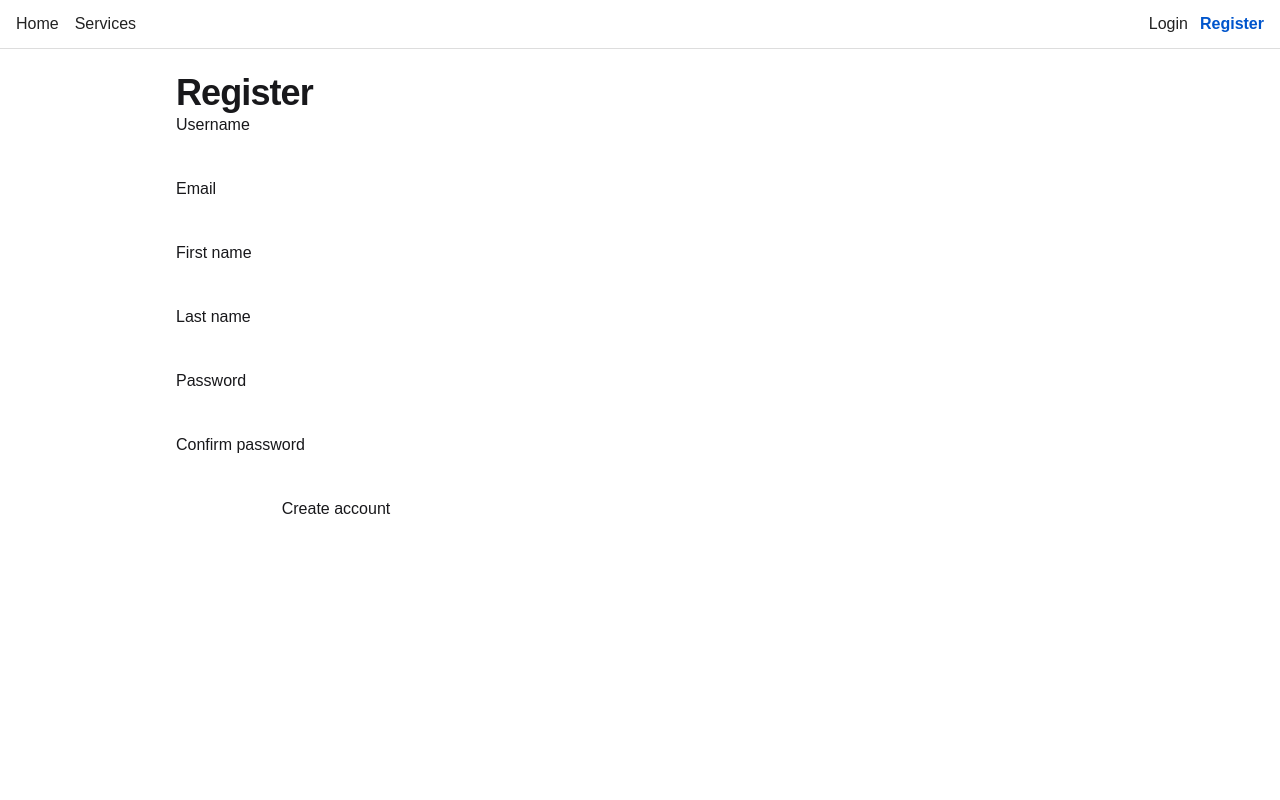
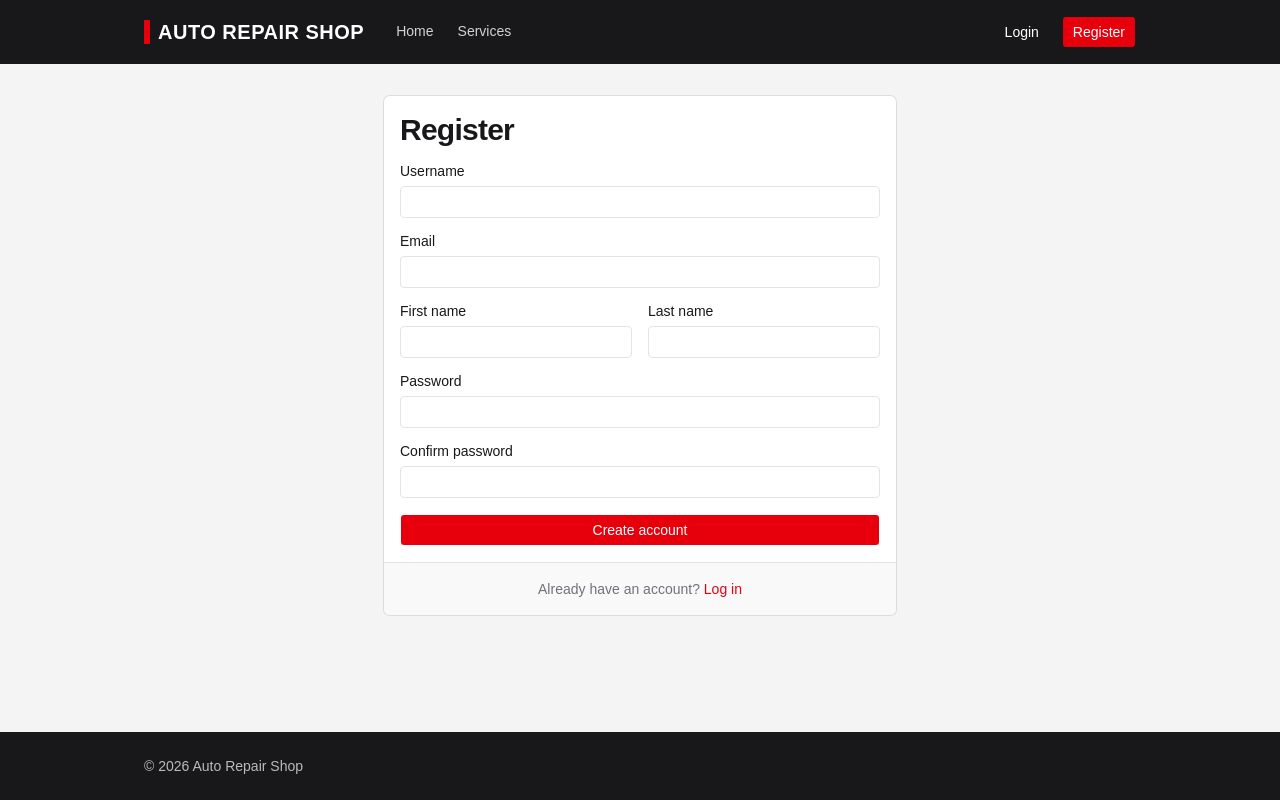
Before and after one commit to martin-slavov/auto-repair-shop-web, a React (Vite) app: page /register in a window 1280 px wide. Built offline with nearby package versions, Linux system fonts and the light colour scheme.

Commit message:
Add: restyled navigation, footer and auth pages with shadcn components

```diff
--- a/src/App.css
+++ b/src/App.css
@@ -2,49 +2,6 @@
   max-width: 960px;
   margin: 0 auto;
   padding: 24px 16px;
-}
-
-.nav {
-  display: flex;
-  align-items: center;
-  gap: 16px;
-  padding: 12px 16px;
-  border-bottom: 1px solid #ddd;
-}
-
-.nav-user {
-  margin-left: auto;
-  display: flex;
-  gap: 12px;
-  align-items: center;
-}
-
-.auth-form {
-  display: flex;
-  flex-direction: column;
-  gap: 12px;
-  max-width: 320px;
-}
-
-.form-field {
-  display: flex;
-  flex-direction: column;
-  gap: 4px;
-}
-
-.field-error {
-  color: #b00020;
-  font-size: 0.9rem;
-}
-
-.nav a {
-  color: #222;
-  text-decoration: none;
-}
-
-.nav a.active {
-  font-weight: bold;
-  color: #0055cc;
 }
 
 .catalog-table {
@@ -77,7 +34,3 @@
   color: #666;
   font-size: 0.9rem;
 }
-
-.success {
-  color: #1b7a1b;
-}
--- a/src/components/Layout.tsx
+++ b/src/components/Layout.tsx
@@ -1,45 +1,134 @@
-import { NavLink, Outlet } from 'react-router'
+import { useState } from 'react'
+import { Link, NavLink, Outlet } from 'react-router'
+import { Menu, X } from 'lucide-react'
+import { Button, buttonVariants } from '@/components/ui/button'
+import { cn } from '@/lib/utils'
 import { useAuth } from '../auth/useAuth'
+
+const onDarkGhost =
+  'text-background hover:bg-background/10 hover:text-background aria-expanded:bg-background/10 aria-expanded:text-background'
+
+function navLinkClass({ isActive }: { isActive: boolean }) {
+  return cn(
+    'border-b-2 py-1 text-sm font-medium transition-colors',
+    isActive
+      ? 'border-primary text-background'
+      : 'border-transparent text-background/80 hover:text-background',
+  )
+}
 
 function Layout() {
   const { user, logout } = useAuth()
+  const [menuOpen, setMenuOpen] = useState(false)
 
   const canSeeVehicles = user?.role === 'CUSTOMER' || user?.role === 'ADMIN'
   const isAdmin = user?.role === 'ADMIN'
 
-  return (
+  function closeMenu() {
+    setMenuOpen(false)
+  }
+
+  function handleLogout() {
+    logout()
+    setMenuOpen(false)
+  }
+
+  const links = (
     <>
-      <nav className="nav">
-        <NavLink to="/" end>
+      <NavLink to="/" end className={navLinkClass} onClick={closeMenu}>
         Home
       </NavLink>
-        <NavLink to="/services">Services</NavLink>
-        {canSeeVehicles && <NavLink to="/vehicles">Vehicles</NavLink>}
-        {isAdmin && <NavLink to="/admin/users">Admin</NavLink>}
+      <NavLink to="/services" className={navLinkClass} onClick={closeMenu}>
+        Services
+      </NavLink>
+      {canSeeVehicles && (
+        <NavLink to="/vehicles" className={navLinkClass} onClick={closeMenu}>
+          Vehicles
+        </NavLink>
+      )}
+      {isAdmin && (
+        <NavLink to="/admin/users" className={navLinkClass} onClick={closeMenu}>
+          Admin
+        </NavLink>
+      )}
+    </>
+  )
 
-        <div className="nav-user">
-          {user ? (
+  const authArea = user ? (
     <>
-              <span>
+      <span className="text-sm text-background/80">
         {user.username} ({user.role})
       </span>
-              <button type="button" onClick={logout}>
+      <Button variant="secondary" onClick={handleLogout}>
         Logout
-              </button>
+      </Button>
     </>
   ) : (
     <>
-              <NavLink to="/login">Login</NavLink>
-              <NavLink to="/register">Register</NavLink>
+      <Link
+        to="/login"
+        onClick={closeMenu}
+        className={cn(buttonVariants({ variant: 'ghost' }), onDarkGhost)}
+      >
+        Login
+      </Link>
+      <Link to="/register" onClick={closeMenu} className={buttonVariants()}>
+        Register
+      </Link>
     </>
+  )
+
+  return (
+    <div className="flex min-h-screen flex-col">
+      <header className="bg-foreground text-background">
+        <div className="mx-auto flex h-16 w-full max-w-5xl items-center gap-8 px-4">
+          <Link
+            to="/"
+            onClick={closeMenu}
+            className="flex items-center gap-2 font-heading text-xl font-bold tracking-wide uppercase"
+          >
+            <span className="h-6 w-1.5 bg-primary" aria-hidden="true" />
+            Auto Repair Shop
+          </Link>
+
+          <nav className="hidden items-center gap-6 md:flex">{links}</nav>
+
+          <div className="ml-auto hidden items-center gap-3 md:flex">{authArea}</div>
+
+          <Button
+            variant="ghost"
+            size="icon"
+            className={cn('ml-auto md:hidden', onDarkGhost)}
+            aria-label={menuOpen ? 'Close menu' : 'Open menu'}
+            aria-expanded={menuOpen}
+            onClick={() => setMenuOpen(!menuOpen)}
+          >
+            {menuOpen ? <X /> : <Menu />}
+          </Button>
+        </div>
+
+        {menuOpen && (
+          <div className="border-t border-background/10 px-4 py-4 md:hidden">
+            <nav className="flex flex-col items-start gap-3">{links}</nav>
+            <div className="mt-4 flex flex-wrap items-center gap-3 border-t border-background/10 pt-4">
+              {authArea}
+            </div>
+          </div>
         )}
+      </header>
+
+      <main className="flex-1 bg-muted">
+        <div className="mx-auto w-full max-w-5xl px-4 py-8">
+          <Outlet />
         </div>
-      </nav>
+      </main>
 
-      <main className="container">
-        <Outlet />
-      </main>
-    </>
+      <footer className="bg-foreground text-background/70">
+        <div className="mx-auto w-full max-w-5xl px-4 py-6 text-sm">
+          © {new Date().getFullYear()} Auto Repair Shop
+        </div>
+      </footer>
+    </div>
   )
 }
 
--- a/src/index.css
+++ b/src/index.css
@@ -25,6 +25,7 @@
     --color-input: var(--input);
     --color-border: var(--border);
     --color-destructive: var(--destructive);
+    --color-success: var(--success);
     --color-accent-foreground: var(--accent-foreground);
     --color-accent: var(--accent);
     --color-muted-foreground: var(--muted-foreground);
@@ -65,6 +66,7 @@
     --accent: oklch(0.967 0.001 286.375);
     --accent-foreground: oklch(0.21 0.006 285.885);
     --destructive: oklch(0.505 0.213 27.518);
+    --success: oklch(0.527 0.154 150.069);
     --border: oklch(0.92 0.004 286.32);
     --input: oklch(0.92 0.004 286.32);
     --ring: var(--primary);
--- a/src/pages/LoginPage.tsx
+++ b/src/pages/LoginPage.tsx
@@ -1,5 +1,9 @@
 import { useState, type SubmitEvent } from 'react'
-import { Navigate, useLocation, useNavigate } from 'react-router'
+import { Link, Navigate, useLocation, useNavigate } from 'react-router'
+import { Button } from '@/components/ui/button'
+import { Card, CardContent, CardFooter, CardHeader } from '@/components/ui/card'
+import { Input } from '@/components/ui/input'
+import { Label } from '@/components/ui/label'
 import { ApiError } from '../api/client'
 import { useAuth } from '../auth/useAuth'
 
@@ -40,15 +44,34 @@ function LoginPage() {
   }
 
   return (
-    <>
-      <h1>Login</h1>
-      {registered && <p className="success">Account created, please log in.</p>}
-      <form className="auth-form" onSubmit={handleSubmit}>
-        {error && <p className="error">{error}</p>}
+    <div className="flex justify-center">
+      <Card className="w-full max-w-md">
+        <CardHeader>
+          <h1 className="text-3xl">Login</h1>
+        </CardHeader>
 
-        <div className="form-field">
-          <label htmlFor="username">Username</label>
-          <input
+        <form onSubmit={handleSubmit}>
+          <CardContent className="flex flex-col gap-4">
+            {registered && (
+              <p
+                role="status"
+                className="rounded-md border border-success/30 bg-success/10 px-3 py-2 text-sm text-success"
+              >
+                Account created, please log in.
+              </p>
+            )}
+            {error && (
+              <p
+                role="alert"
+                className="rounded-md border border-destructive/30 bg-destructive/10 px-3 py-2 text-sm text-destructive"
+              >
+                {error}
+              </p>
+            )}
+
+            <div className="flex flex-col gap-2">
+              <Label htmlFor="username">Username</Label>
+              <Input
                 id="username"
                 type="text"
                 autoComplete="username"
@@ -56,13 +79,16 @@ function LoginPage() {
                 required
                 value={username}
                 onChange={(e) => setUsername(e.target.value)}
+                aria-invalid={Boolean(fieldErrors.username)}
               />
-          {fieldErrors.username && <span className="field-error">{fieldErrors.username}</span>}
+              {fieldErrors.username && (
+                <p className="text-sm text-destructive">{fieldErrors.username}</p>
+              )}
             </div>
 
-        <div className="form-field">
-          <label htmlFor="password">Password</label>
-          <input
+            <div className="flex flex-col gap-2">
+              <Label htmlFor="password">Password</Label>
+              <Input
                 id="password"
                 type="password"
                 autoComplete="current-password"
@@ -70,15 +96,27 @@ function LoginPage() {
                 required
                 value={password}
                 onChange={(e) => setPassword(e.target.value)}
+                aria-invalid={Boolean(fieldErrors.password)}
               />
-          {fieldErrors.password && <span className="field-error">{fieldErrors.password}</span>}
+              {fieldErrors.password && (
+                <p className="text-sm text-destructive">{fieldErrors.password}</p>
+              )}
             </div>
 
-        <button type="submit" disabled={submitting}>
+            <Button type="submit" className="w-full" disabled={submitting}>
               {submitting ? 'Logging in…' : 'Log in'}
-        </button>
+            </Button>
+          </CardContent>
         </form>
-    </>
+
+        <CardFooter className="justify-center text-sm text-muted-foreground">
+          No account?&nbsp;
+          <Link to="/register" className="font-medium text-primary hover:underline">
+            Register
+          </Link>
+        </CardFooter>
+      </Card>
+    </div>
   )
 }
 
--- a/src/pages/RegisterPage.tsx
+++ b/src/pages/RegisterPage.tsx
@@ -1,5 +1,9 @@
 import { useState, type SubmitEvent } from 'react'
-import { Navigate, useNavigate } from 'react-router'
+import { Link, Navigate, useNavigate } from 'react-router'
+import { Button } from '@/components/ui/button'
+import { Card, CardContent, CardFooter, CardHeader } from '@/components/ui/card'
+import { Input } from '@/components/ui/input'
+import { Label } from '@/components/ui/label'
 import { register } from '../api/auth'
 import { ApiError } from '../api/client'
 import { useAuth } from '../auth/useAuth'
@@ -55,14 +59,26 @@ function RegisterPage() {
   }
 
   return (
-    <>
-      <h1>Register</h1>
-      <form className="auth-form" onSubmit={handleSubmit}>
-        {error && <p className="error">{error}</p>}
+    <div className="flex justify-center">
+      <Card className="w-full max-w-lg">
+        <CardHeader>
+          <h1 className="text-3xl">Register</h1>
+        </CardHeader>
 
-        <div className="form-field">
-          <label htmlFor="username">Username</label>
-          <input
+        <form onSubmit={handleSubmit}>
+          <CardContent className="flex flex-col gap-4">
+            {error && (
+              <p
+                role="alert"
+                className="rounded-md border border-destructive/30 bg-destructive/10 px-3 py-2 text-sm text-destructive"
+              >
+                {error}
+              </p>
+            )}
+
+            <div className="flex flex-col gap-2">
+              <Label htmlFor="username">Username</Label>
+              <Input
                 id="username"
                 type="text"
                 autoComplete="username"
@@ -70,13 +86,16 @@ function RegisterPage() {
                 required
                 value={username}
                 onChange={(e) => setUsername(e.target.value)}
+                aria-invalid={Boolean(fieldErrors.username)}
               />
-          {fieldErrors.username && <span className="field-error">{fieldErrors.username}</span>}
+              {fieldErrors.username && (
+                <p className="text-sm text-destructive">{fieldErrors.username}</p>
+              )}
             </div>
 
-        <div className="form-field">
-          <label htmlFor="email">Email</label>
-          <input
+            <div className="flex flex-col gap-2">
+              <Label htmlFor="email">Email</Label>
+              <Input
                 id="email"
                 type="email"
                 autoComplete="email"
@@ -84,13 +103,15 @@ function RegisterPage() {
                 required
                 value={email}
                 onChange={(e) => setEmail(e.target.value)}
+                aria-invalid={Boolean(fieldErrors.email)}
               />
-          {fieldErrors.email && <span className="field-error">{fieldErrors.email}</span>}
+              {fieldErrors.email && <p className="text-sm text-destructive">{fieldErrors.email}</p>}
             </div>
 
-        <div className="form-field">
-          <label htmlFor="firstName">First name</label>
-          <input
+            <div className="grid gap-4 sm:grid-cols-2">
+              <div className="flex flex-col gap-2">
+                <Label htmlFor="firstName">First name</Label>
+                <Input
                   id="firstName"
                   type="text"
                   autoComplete="given-name"
@@ -98,13 +119,16 @@ function RegisterPage() {
                   required
                   value={firstName}
                   onChange={(e) => setFirstName(e.target.value)}
+                  aria-invalid={Boolean(fieldErrors.firstName)}
                 />
-          {fieldErrors.firstName && <span className="field-error">{fieldErrors.firstName}</span>}
+                {fieldErrors.firstName && (
+                  <p className="text-sm text-destructive">{fieldErrors.firstName}</p>
+                )}
               </div>
 
-        <div className="form-field">
-          <label htmlFor="lastName">Last name</label>
-          <input
+              <div className="flex flex-col gap-2">
+                <Label htmlFor="lastName">Last name</Label>
+                <Input
                   id="lastName"
                   type="text"
                   autoComplete="family-name"
@@ -112,13 +136,17 @@ function RegisterPage() {
                   required
                   value={lastName}
                   onChange={(e) => setLastName(e.target.value)}
+                  aria-invalid={Boolean(fieldErrors.lastName)}
                 />
-          {fieldErrors.lastName && <span className="field-error">{fieldErrors.lastName}</span>}
+                {fieldErrors.lastName && (
+                  <p className="text-sm text-destructive">{fieldErrors.lastName}</p>
+                )}
+              </div>
             </div>
 
-        <div className="form-field">
-          <label htmlFor="password">Password</label>
-          <input
+            <div className="flex flex-col gap-2">
+              <Label htmlFor="password">Password</Label>
+              <Input
                 id="password"
                 type="password"
                 autoComplete="new-password"
@@ -127,13 +155,16 @@ function RegisterPage() {
                 required
                 value={password}
                 onChange={(e) => setPassword(e.target.value)}
+                aria-invalid={Boolean(fieldErrors.password)}
               />
-          {fieldErrors.password && <span className="field-error">{fieldErrors.password}</span>}
+              {fieldErrors.password && (
+                <p className="text-sm text-destructive">{fieldErrors.password}</p>
+              )}
             </div>
 
-        <div className="form-field">
-          <label htmlFor="confirmPassword">Confirm password</label>
-          <input
+            <div className="flex flex-col gap-2">
+              <Label htmlFor="confirmPassword">Confirm password</Label>
+              <Input
                 id="confirmPassword"
                 type="password"
                 autoComplete="new-password"
@@ -141,17 +172,27 @@ function RegisterPage() {
                 required
                 value={confirmPassword}
                 onChange={(e) => setConfirmPassword(e.target.value)}
+                aria-invalid={Boolean(fieldErrors.confirmPassword)}
               />
               {fieldErrors.confirmPassword && (
-            <span className="field-error">{fieldErrors.confirmPassword}</span>
+                <p className="text-sm text-destructive">{fieldErrors.confirmPassword}</p>
               )}
             </div>
 
-        <button type="submit" disabled={submitting}>
+            <Button type="submit" className="w-full" disabled={submitting}>
               {submitting ? 'Creating account…' : 'Create account'}
-        </button>
+            </Button>
+          </CardContent>
         </form>
-    </>
+
+        <CardFooter className="justify-center text-sm text-muted-foreground">
+          Already have an account?&nbsp;
+          <Link to="/login" className="font-medium text-primary hover:underline">
+            Log in
+          </Link>
+        </CardFooter>
+      </Card>
+    </div>
   )
 }
 
```
Also changed, not shown: src/pages/ForbiddenPage.tsx (+7 -4 lines), src/pages/NotFoundPage.tsx (+7 -4 lines). Lines whose indentation alone changed are shown as unchanged.
